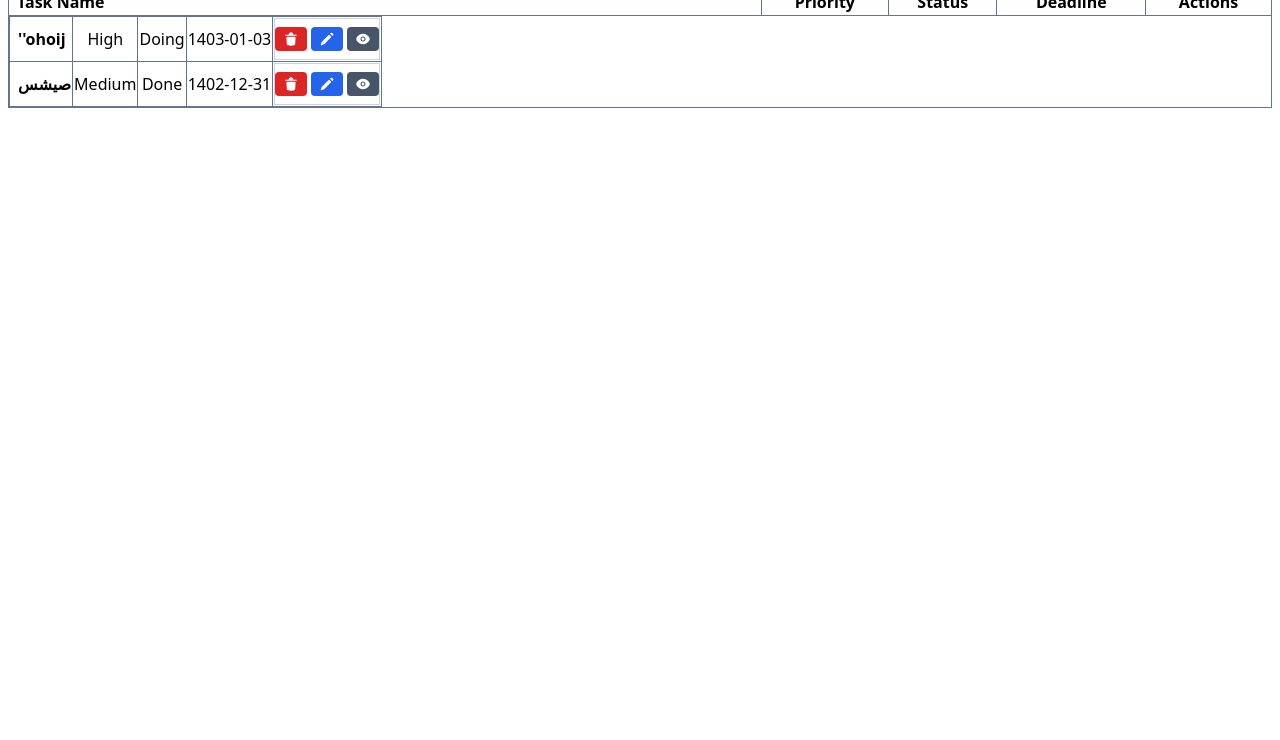
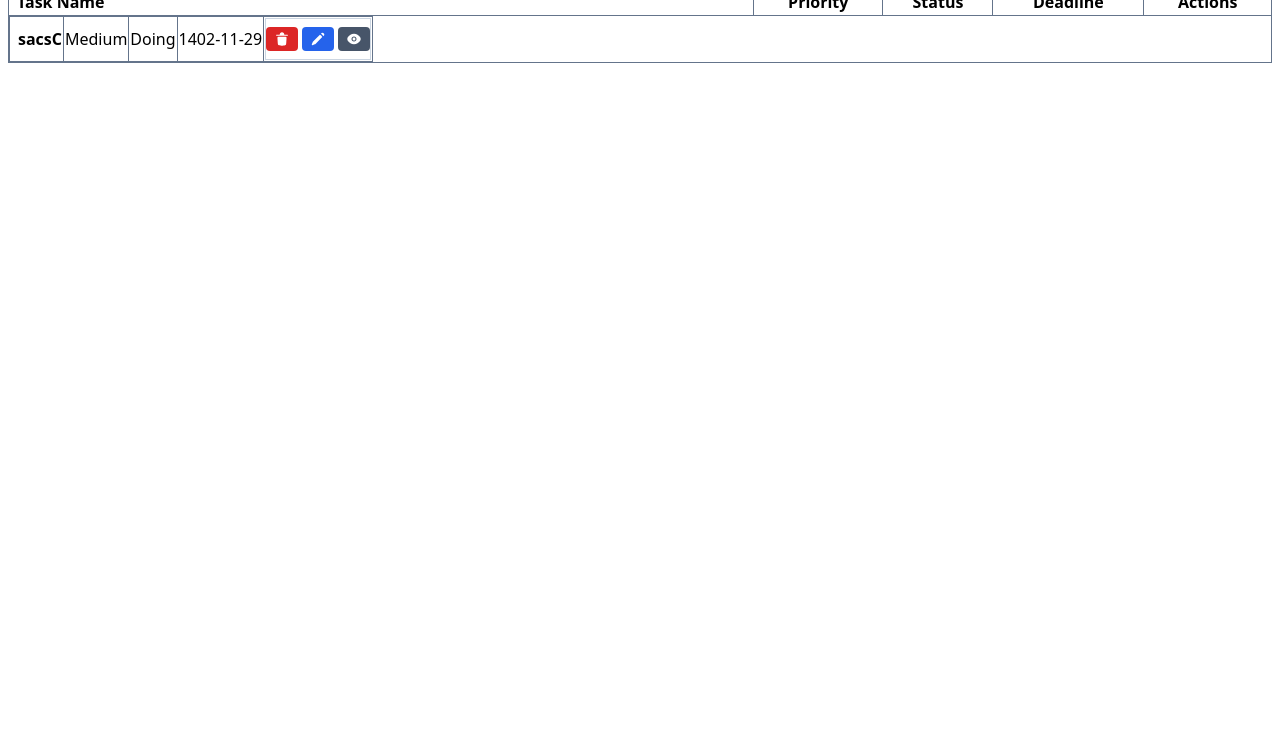
Before and after one commit to Soroush4208/Todo-App-api, a website built with Vite: page index.html in a window 1280 px wide. Shown: the part 60-800 px from the top of the page. Built offline with nearby package versions, Linux system fonts and the light colour scheme; data requests are answered from the project's data file.

Commit message:
Update orders

```diff
--- a/db.json
+++ b/db.json
@@ -1,20 +1,12 @@
 {
   "orders": [
     {
-      "title": "''ohoij",
-      "priority": "High",
+      "title": "sacsC",
+      "priority": "Medium",
       "status": "Doing",
       "description": "scds scds scds scds scds scds scds scds scds scds scds scds scds scds scds scds scds scds scds scds scds scds scds scds scds scds scds scds scds scds scds scds scds scds scds scds scds scds scds scds scds scds scds scds scds scds scds scds scds scds scds scds scds scds scds scds scds scds scds scds scds scds scds scds scds scds scds scds scds scds scds scds scds scds scds scds scds scds scds ",
-      "deadline": "1403-01-03",
-      "id": 2
-    },
-    {
-      "title": "صیشس",
-      "priority": "Medium",
-      "status": "Done",
-      "description": "Lorem ipsum dolor sit amet consectetur adipisicing elit. Alias amet enim vel optio, fugiat nesciunt eveniet quia temporibus eius esse facilis illo sit dolore saepe sunt rem inventore, corrupti accusantium. Similique quod magni obcaecati laborum provident porro nam, laboriosam consectetur, dolorum deleniti itaque! Aspernatur quis blanditiis magnam ducimus at optio.Lorem ipsum dolor sit amet consectetur adipisicing elit. Alias amet enim vel optio, fugiat nesciunt eveniet quia temporibus eius esse facilis illo sit dolore saepe sunt rem inventore, corrupti accusantium. Similique quod magni obcaecati laborum provident porro nam, laboriosam consectetur, dolorum deleniti itaque! Aspernatur quis blanditiis magnam ducimus at optio.Lorem ipsum dolor sit amet consectetur adipisicing elit. Alias amet enim vel optio, fugiat nesciunt eveniet quia temporibus eius esse facilis illo sit dolore saepe sunt rem inventore, corrupti accusantium. Similique quod magni obcaecati laborum provident porro nam, laboriosam consectetur, do",
-      "deadline": "1402-12-31",
-      "id": 3
+      "deadline": "1402-11-29",
+      "id": 1
     }
   ]
 }
--- a/index.html
+++ b/index.html
@@ -2,7 +2,7 @@
 <html lang="en">
   <head>
     <meta charset="UTF-8" />
-    <link rel="icon" type="image/svg+xml" href="/public/048-calendar.svg" />
+    <link rel="icon" type="image/svg+xml" href="./public/calendar-1.svg" />
     <meta name="viewport" content="width=device-width, initial-scale=1.0" />
     <title>ToDo App</title>
   </head>
```
